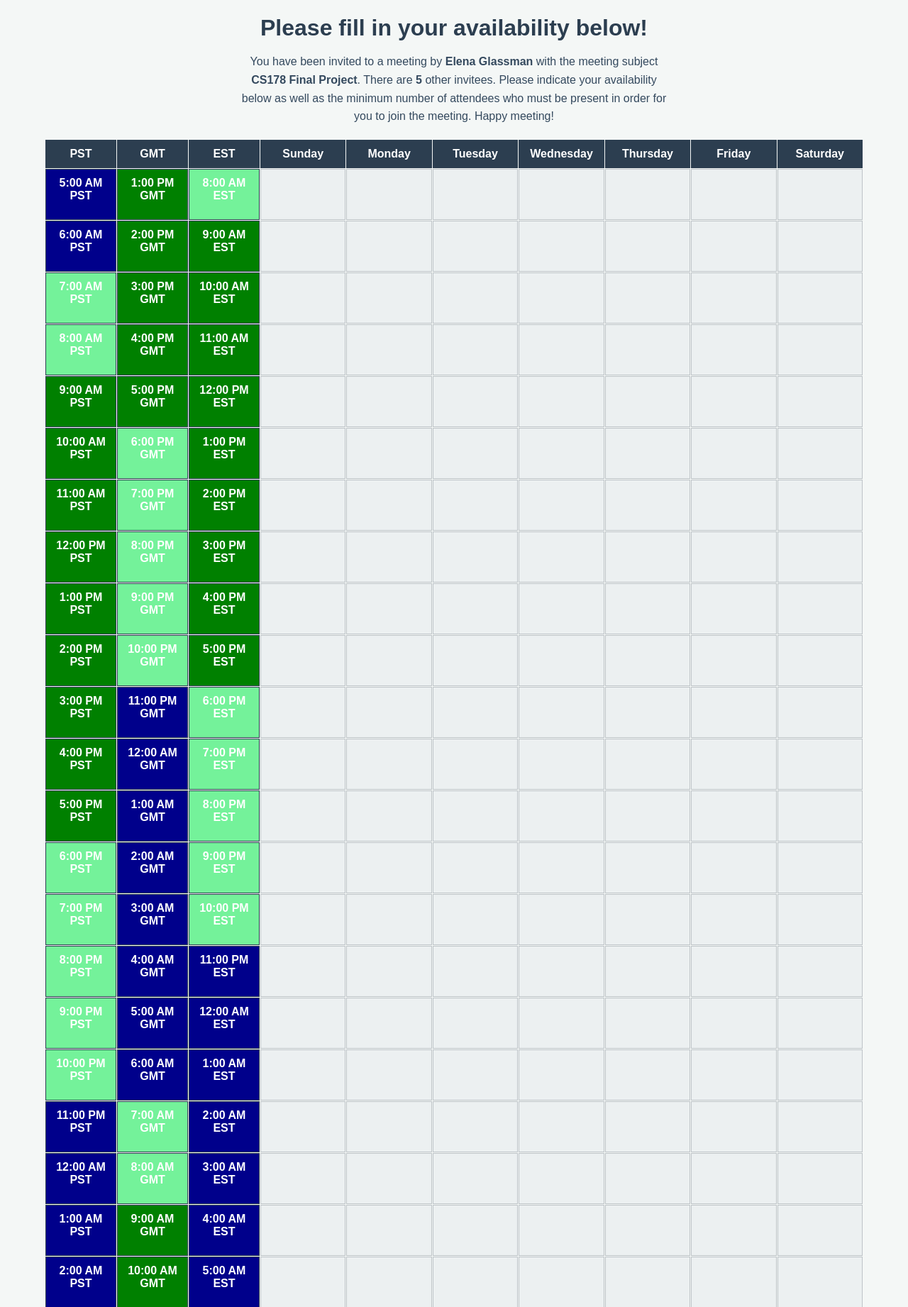
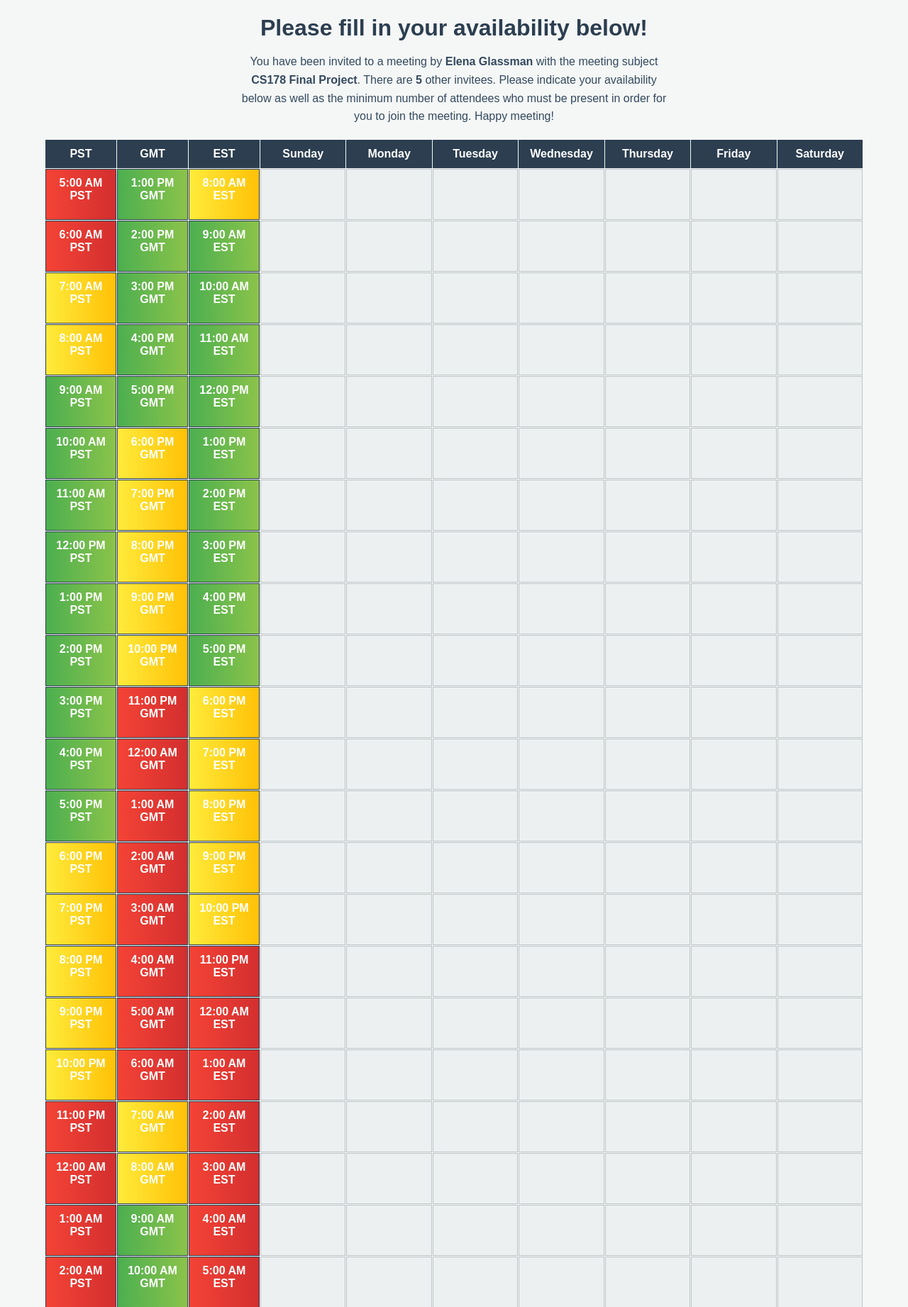
Before and after one commit to emmethalm/cs178-input, a Flask app: page / in a window 1280 px wide. Shown: the top 1842 px of the page at 71% size. Run offline with Flask 3, Linux system fonts and the light colour scheme.

Commit message:
michaela UI changes to color scheme

```diff
--- a/templates/index.html
+++ b/templates/index.html
@@ -54,17 +54,17 @@
   }
 
   .hour-header.working-hours {
-  background: green;
+  background: linear-gradient(to right, #4caf50, #8bc34a);
   color: white;
 }
 
 .hour-header.waking-hours {
-  background: #74f29a;
+  background: linear-gradient(to right, #ffeb3b, #ffc107);
   color: white;
 }
 
 .hour-header.sleeping-hours {
-  background: darkblue;
+  background: linear-gradient(to right, #f44336, #d32f2f);
   color: white;
 }
 
```
